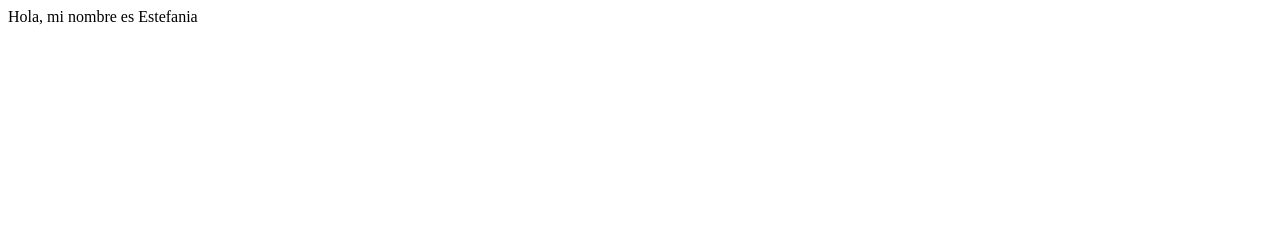
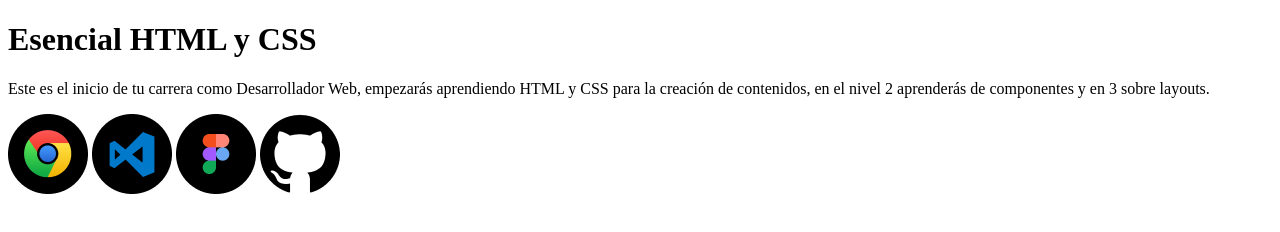
Before and after one commit to earbz/Esencial-html-css, a plain HTML site: page index.html in a window 1280 px wide. Drawn offline with Linux system fonts and the light colour scheme.

Commit message:
Imágenes de los logos agregadas al proyecto

```diff
--- a/index.html
+++ b/index.html
@@ -3,9 +3,18 @@
 <head>
   <meta charset="UTF-8">
   <meta name="viewport" content="width=device-width, initial-scale=1.0">
-  <title>Document</title>
+  <title>El blog de Estef</title>
 </head>
 <body>
-  Hola, mi nombre es Estefania
+
+  <h1>Esencial HTML y CSS</h1>
+  <p>
+    Este es el inicio de tu carrera como Desarrollador Web, empezarás aprendiendo HTML y CSS para la creación de contenidos,
+    en el nivel 2 aprenderás de componentes y en 3 sobre layouts.
+  </p>
+  <img src="images/google-chrome.png" alt="Logo de Google Chrome" title="Logo de Google Chrome">
+  <img src="images/visual-code.png" alt="Logo de Visual Studio Code" title="Logo de Visual Studio Code">
+  <img src="images/figma.png" alt="Logo de Figma" title="Logo de Figma">
+  <img src="images/github.png" alt="Logo de GitHub" title="Logo de GitHub">
 </body>
 </html>
```
Also changed, not shown: images/figma.png (added), images/github.png (added), images/google-chrome.png (added), images/visual-code.png (added).
